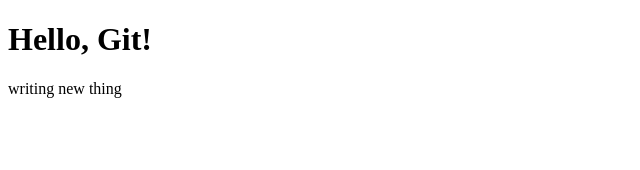
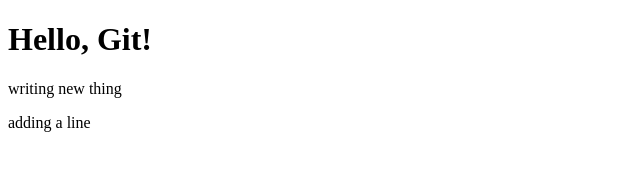
Before and after one commit to AlanaWuWAD/exercise2, a plain HTML site: page index4.html in a window 1280 px wide. Shown: the whole page, without its empty margins (0-640 px from the left). Drawn offline with Linux system fonts and the light colour scheme.

Commit message:
index4.html

```diff
--- a/index4.html
+++ b/index4.html
@@ -8,5 +8,6 @@
 <body>
 	<h1>Hello, Git!</h1>
 	<p>writing new thing</p>
+	<p>adding a line</p>
 </body>
 </html>
```
